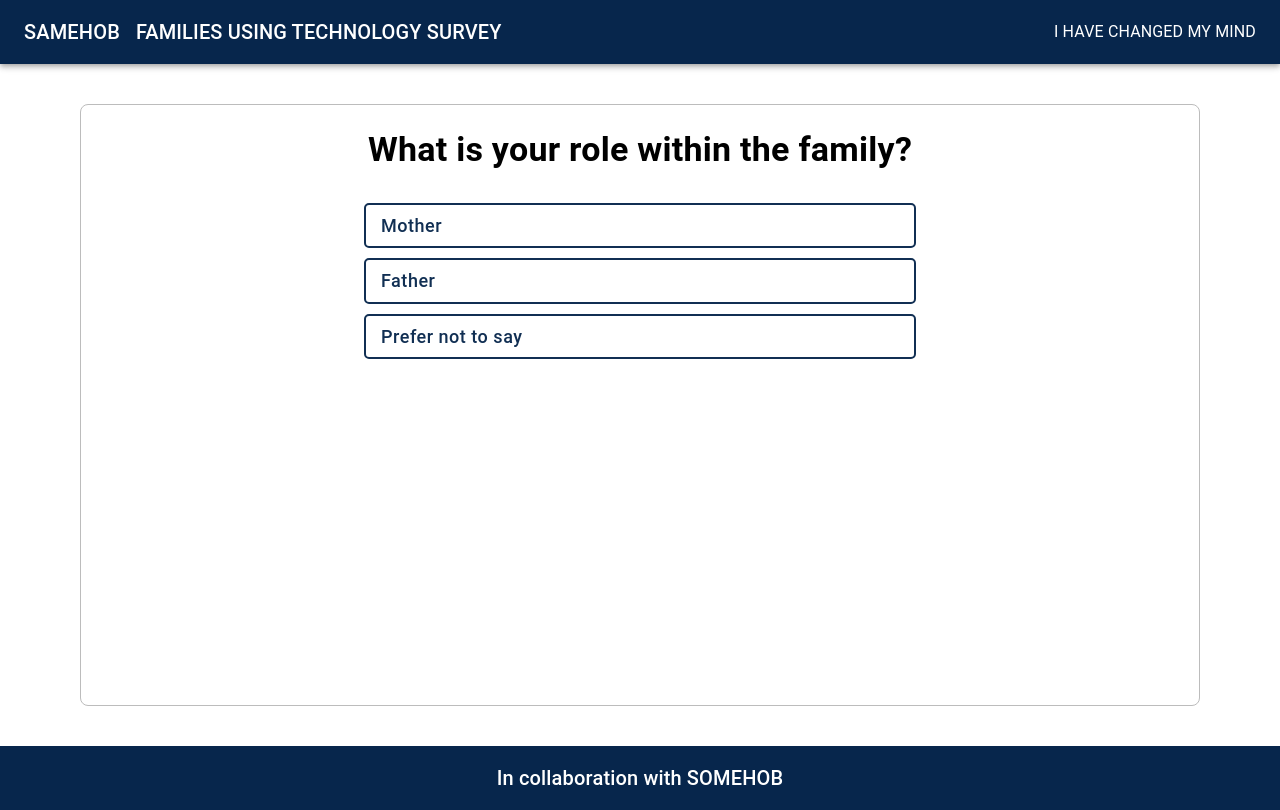
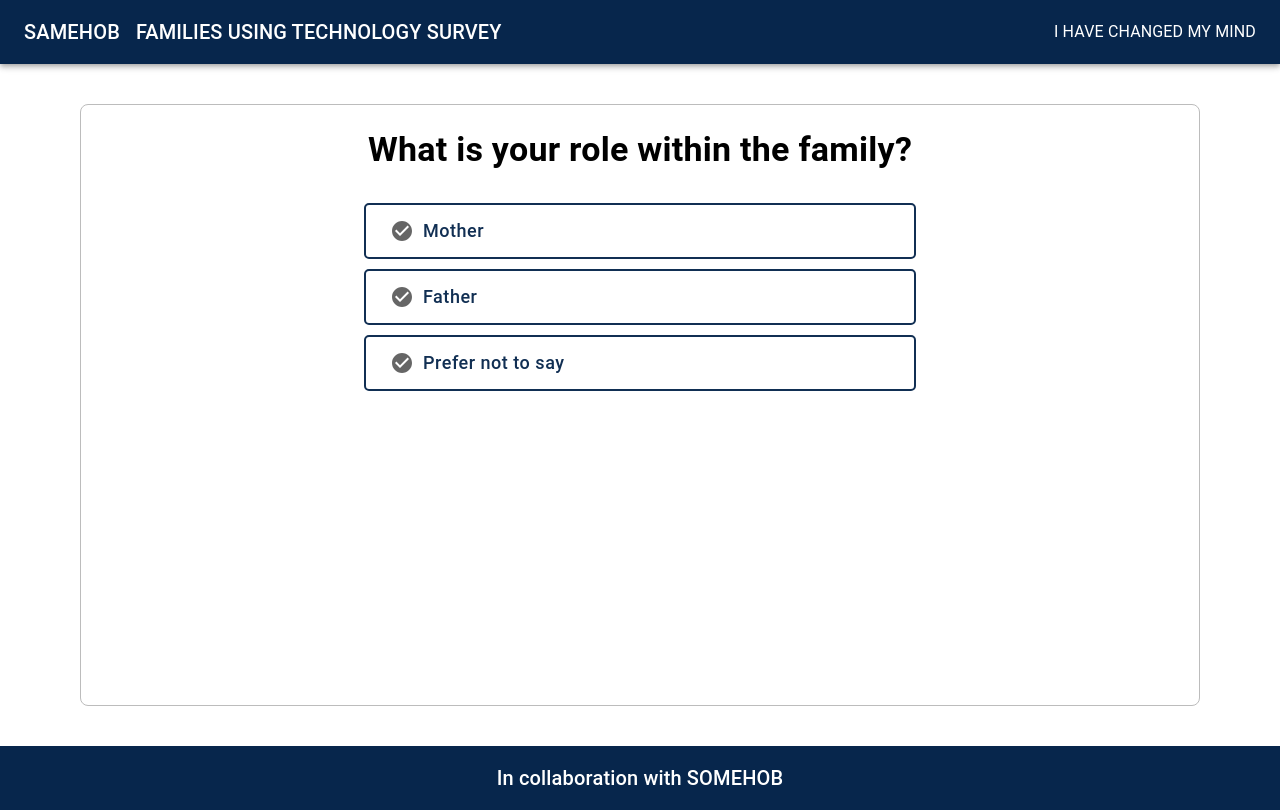
Before and after one commit to TinaYounge/Survey-website, a React (Create React App) app: page /page2 in a window 1280 px wide. Built offline with nearby package versions, Linux system fonts and the light colour scheme.

Commit message:
add fixed the style

```diff
--- a/src/Components/RolePosition.js
+++ b/src/Components/RolePosition.js
@@ -1,9 +1,9 @@
 import * as React from "react";
 import Button from "@mui/material/Button";
 import { Box } from "@mui/system";
-// import Checkbox from "@material-ui/core/Checkbox";
-// import CircleCheckedFilled from "@material-ui/icons/CheckCircle";
-// import CircleUnchecked from "@material-ui/icons/RadioButtonUnchecked";
+import CheckCircleIcon from '@mui/icons-material/CheckCircle';
+import CheckCircleOutlineIcon from '@mui/icons-material/CheckCircleOutline';
+import Checkbox from '@mui/material/Checkbox';
 
 
 //test with macs
@@ -21,11 +21,12 @@ export default function RolePosition() {
           marginBottom: 10,
         }}
       >
-        {/* <Checkbox
+
+        <Checkbox
           color="primary"
-          icon={<CircleUnchecked />}
-          checkedIcon={<CircleCheckedFilled />}
-        /> */}
+          icon={<CheckCircleIcon />}
+          checkedIcon={<CheckCircleOutlineIcon />}
+        />
         Mother
       </Button>
       <Button
@@ -40,11 +41,11 @@ export default function RolePosition() {
         }}
       >
         {" "}
-        {/* <Checkbox
+        <Checkbox
           color="primary"
-          icon={<CircleUnchecked />}
-          checkedIcon={<CircleCheckedFilled />}
-        /> */}
+          icon={<CheckCircleIcon />}
+          checkedIcon={<CheckCircleOutlineIcon />}
+        />
         Father
       </Button>
       <Button
@@ -58,12 +59,11 @@ export default function RolePosition() {
           marginBottom: 10,
         }}
       >
-        {" "}
-        {/* <Checkbox
+        <Checkbox
           color="primary"
-          icon={<CircleUnchecked />}
-          checkedIcon={<CircleCheckedFilled />}
-        /> */}
+          icon={<CheckCircleIcon />}
+          checkedIcon={<CheckCircleOutlineIcon />}
+        />
         Prefer not to say
       </Button>
     </Box>
```
